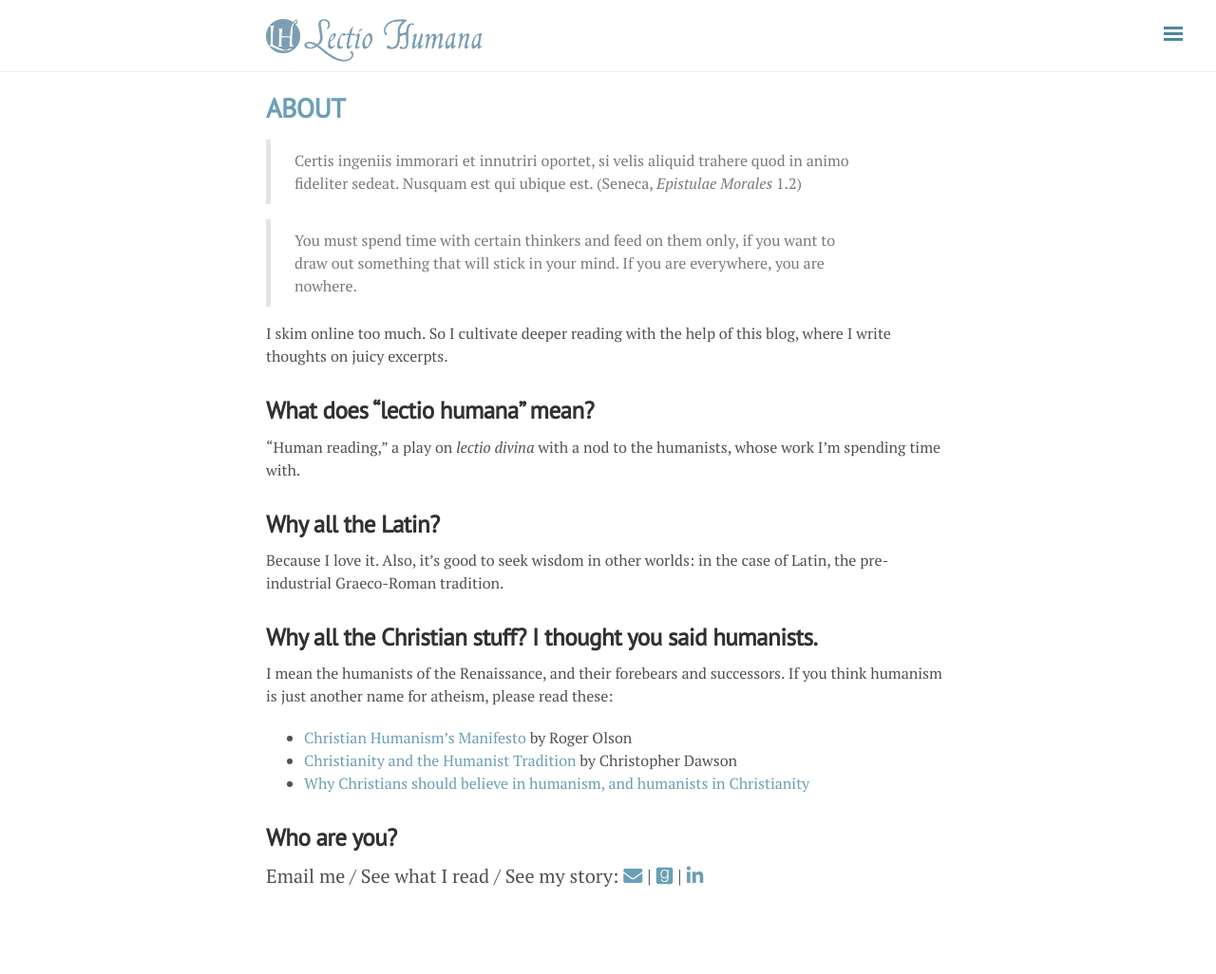
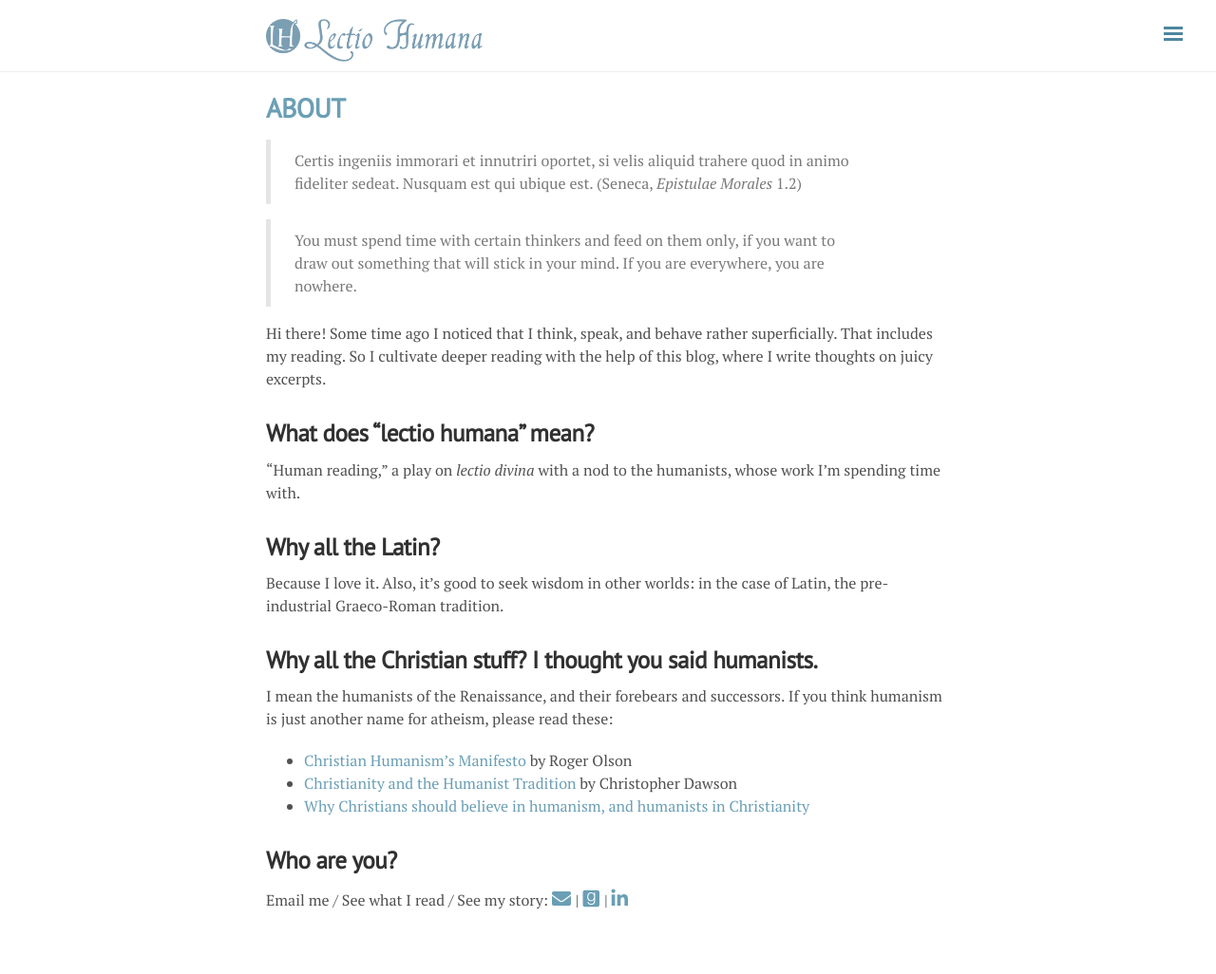
Before and after one commit to fpsvogel/lectiohumana, a Jekyll site: the page built from about.md, in a window 1280 px wide. Shown: the whole page at 95% size. Built offline with Jekyll 4.4.1, drawn with Linux system fonts in a browser that asks for light colours; nearby versions of some CDN libraries; before the commit the page ends 1002 px from its top, so only the background shows below that.

Commit message:
contact font smaller

```diff
--- a/_includes/contact.html
+++ b/_includes/contact.html
@@ -1,7 +1,7 @@
 {% if site.author.contact %}
 {% assign len = site.author.contact | size %}
 {% assign current_index = 0 %}
-<div class="sidebar-personal-info-section" style="font-size: 1.0rem">
+<div class="sidebar-personal-info-section">
 <p> {{ include.text }}
 {% for contact in site.author.contact %}
 {% assign iconname = contact[0] %}
@@ -10,7 +10,7 @@
 {% assign iconname = 'envelope' %}
 {% assign fa = 'fas fa' %}
 {% endif %}
-<a href="{{ contact[1] }}" style="text-decoration: none">
+<a href="{{ contact[1] }}" style="text-decoration: none; font-size: 1.0rem">
   <i class="{{ fa }}-{{ iconname }}" aria-hidden="true"></i>
 </a>
 {% assign current_index = current_index | plus: 1 %}
--- a/about.md
+++ b/about.md
@@ -7,7 +7,7 @@ title: About
 
 > You must spend time with certain thinkers and feed on them only, if you want to draw out something that will stick in your mind. If you are everywhere, you are nowhere.
 
-I skim online too much. So I cultivate deeper reading with the help of this blog, where I write thoughts on juicy excerpts.
+Hi there! Some time ago I noticed that I think, speak, and behave rather superficially. That includes my reading. So I cultivate deeper reading with the help of this blog, where I write thoughts on juicy excerpts.
 
 ### What does "lectio humana" mean?
 
```
Also changed, not shown: _posts/2018-07-27-Erasmus-Mark-1.5.md (+1 -1 lines).
